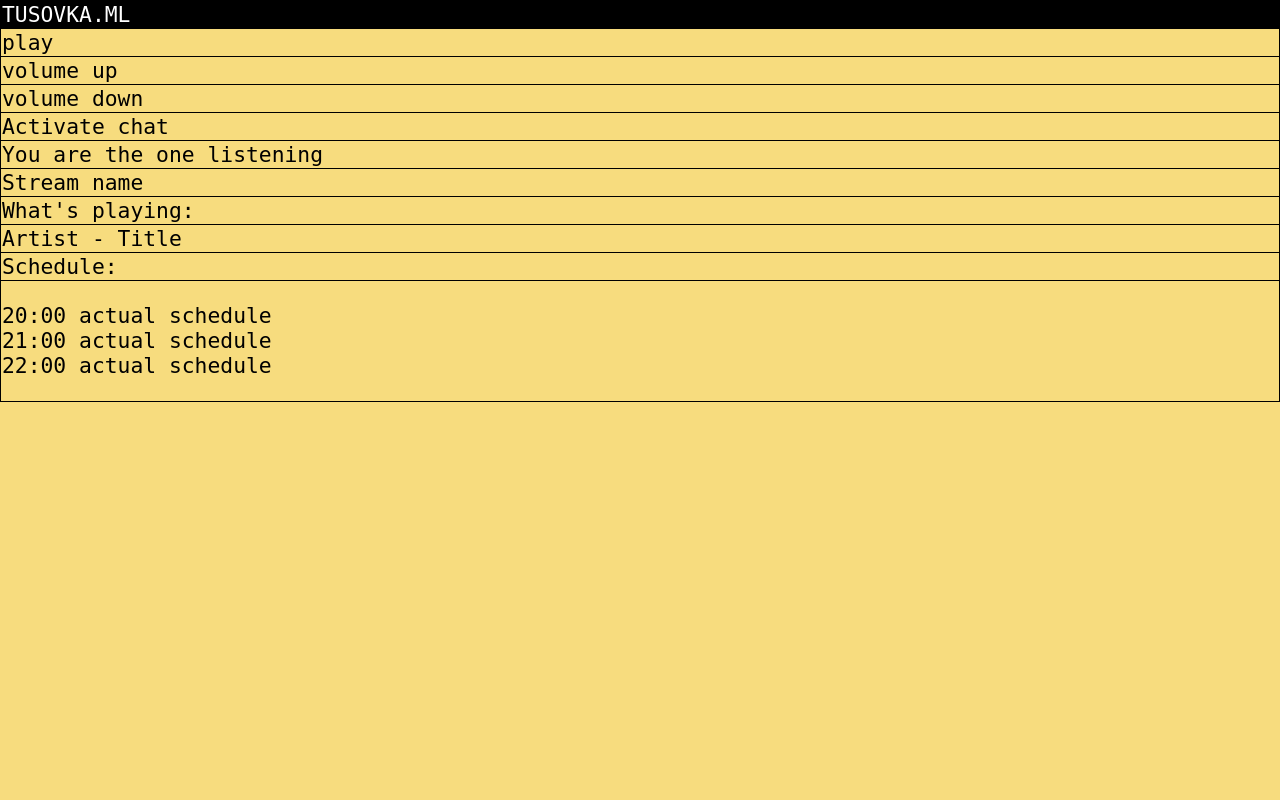
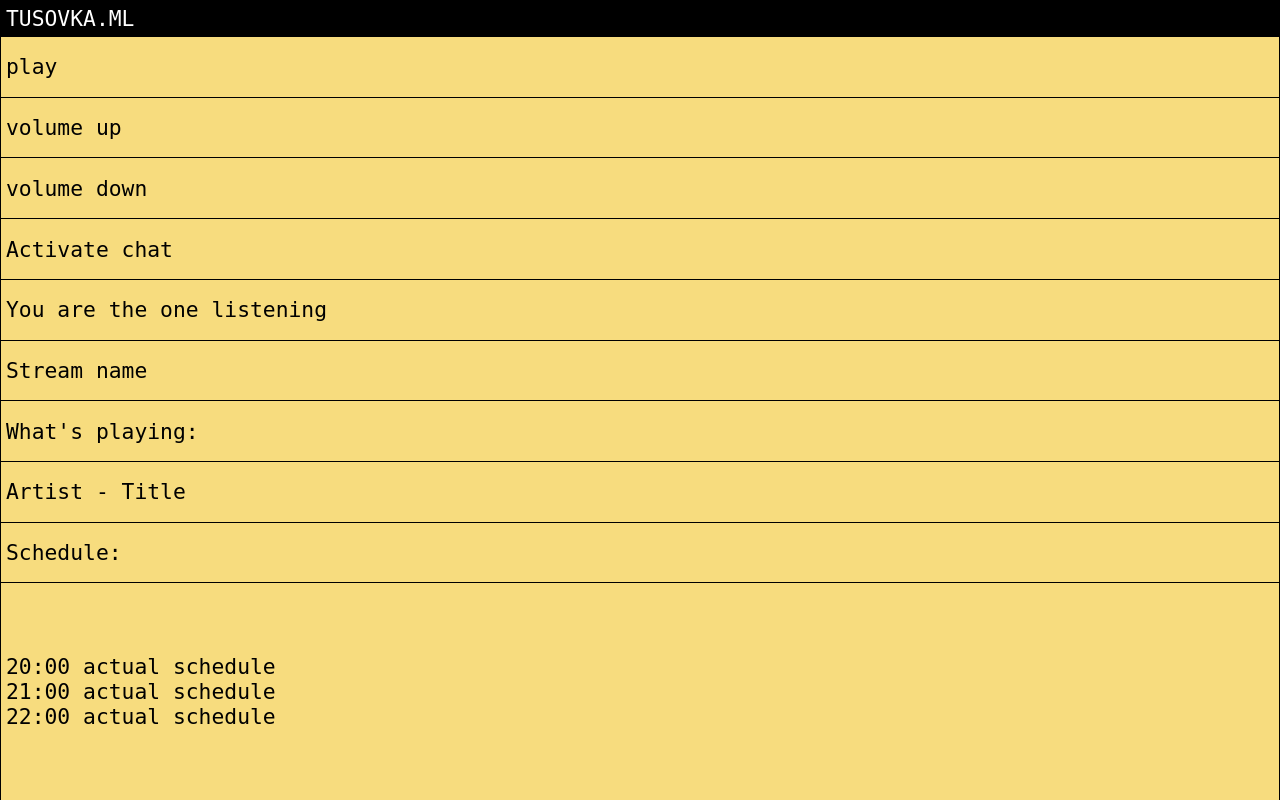
Before and after one commit to verbalius/tusovka, a Flask app: template templates/index.html in a window 1280 px wide. Run offline with Flask 2, Linux system fonts and the light colour scheme; the template is opened without the code that fills it, so the values that code supplies are empty; data comes from the database, SQL or seed files in the repository.

Commit message:
some adjustments

```diff
--- a/static/css/styles.css
+++ b/static/css/styles.css
@@ -30,6 +30,10 @@ body {
 	background-color: black;
 	color: white;
 	transition-duration: 0.5s;
+}
+
+#main_table {
+	height: 100vh;
 }
 
 #main_table thead {
@@ -65,8 +69,9 @@ body {
 }
 
 #main_table .tg .tg-0lax {
-	text-align:left;
-	vertical-align:top
+	text-align: left;
+	vertical-align: middle;
+	padding: 5px;
 }
 
 #chat_header {
@@ -78,11 +83,13 @@ body {
 	height: 100%;
 	width: 100%;
 	display: none;
+	padding: 0 !important;
 }
 
 #chat_frame iframe {
 	height: 100%;
 	width: 100%;
+	padding: 0 !important;
 }
 
 .join_chat {
--- a/templates/index.html
+++ b/templates/index.html
@@ -36,7 +36,7 @@
     <td id="chat-toggle" class="tg-0lax controls hack_chat" onclick="activate_chat()">Activate chat</td>
   </tr>
   <tr>
-    <td id="whos_here" class="tg-0lax">Now listening: somevalue</td>
+    <td id="whos_here" class="tg-0lax">Listeners</td>
   </tr>
   <tr>
   	<td id="whos_playin" class="tg-0lax">Stream name</td>
```
